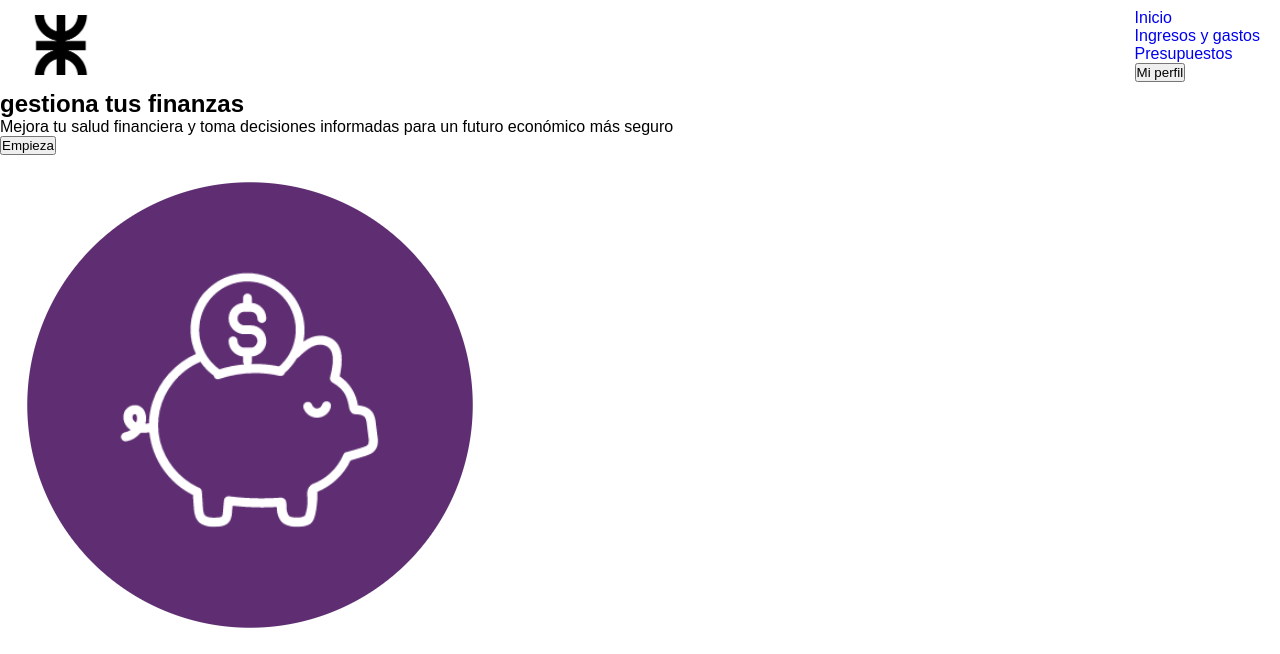
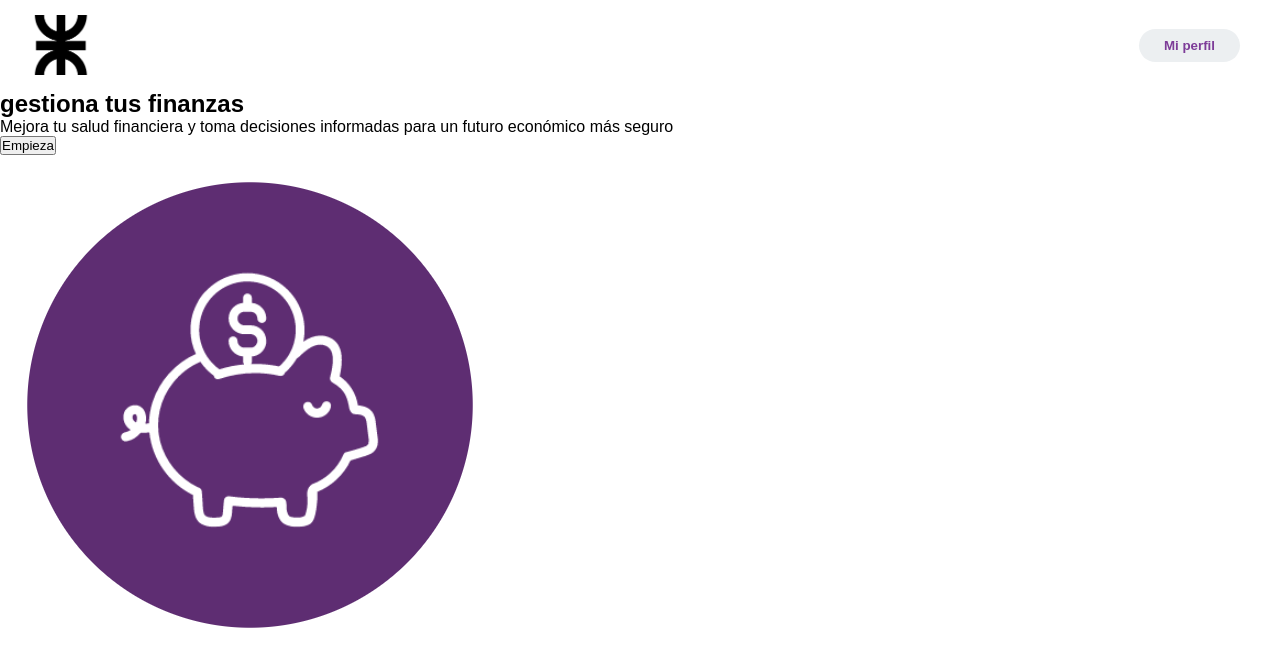
Before and after one commit to CodeStrong2023/Proyecto-Python-BrigadaBinaria, a Flask app: page / in a window 1280 px wide. Shown: the top 654 px of the page. Run offline with Flask 3, Linux system fonts and the light colour scheme; some libraries are stand-ins or nearby versions.

Commit message:
Cambios en la barra de navegación-css

```diff
--- a/crud/static/css/homepage.css
+++ b/crud/static/css/homepage.css
@@ -35,3 +35,30 @@ header{
         list-style: none;
         padding: 0 10px;
 }
+.navegacion ul li{
+    display: inline-block;
+    position: relative;
+    transition: .3s linear;
+    z-index: 1000;
+}
+.navegacion ul li:hover{
+transform: scale(1.1);
+}
+.navegacion ul li a{
+color:#ffffff;
+text-align: center;
+font-size: 14px;
+font-weight: bold;
+padding: 12px 20px;
+transition: .3s linear;
+}
+.navegacion .btn button{
+font-weight: 700;
+color: #7D3C98;
+padding: 9px 25px;
+background: #eceff1;
+border: none;
+border-radius: 50px;
+cursor: pointer;
+transition: all 0.3s ease 0s;
+}
```
